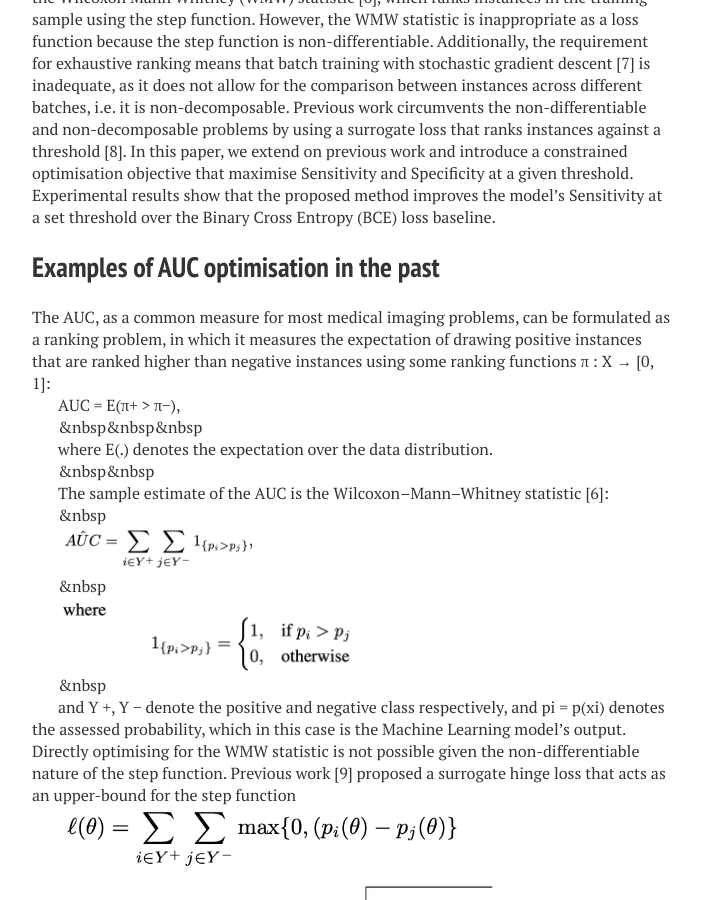
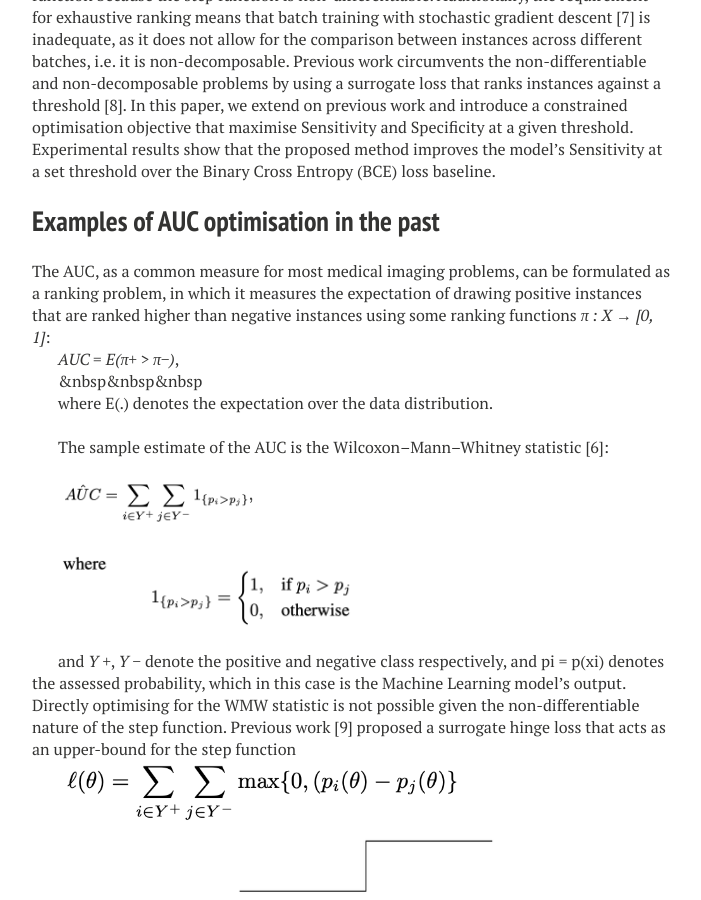
Before and after one commit to MLMogford/MLMogford.github.io, a Jekyll site: the page built from _posts/2022-08-17-maximising-sensitivity-at-fixed-specificity.md, in a window 1280 px wide and 900 px high, scrolled down 1652 px. Shown: the whole window, without its empty margins (288-989 px from the left). Built offline with Jekyll 4.4.1, drawn with Linux system fonts in a browser that asks for light colours; nearby versions of some CDN libraries.

Commit message:
Update 2022-08-17-maximising-sensitivity-at-fixed-specificity.md

```diff
--- a/_posts/2022-08-17-maximising-sensitivity-at-fixed-specificity.md
+++ b/_posts/2022-08-17-maximising-sensitivity-at-fixed-specificity.md
@@ -16,7 +16,7 @@ Conversely, Sensitivity is the reason for the program’s existence, and the max
 
 <!-- ![ROC curve](/images/ROC.png) -->
 
-<img src="https:/images/ROC.png" width="1000">
+<img src="https:/images/ROC.png" width="600">
 
 
 <!-- ![image](https://your-image-url.type) with <img src="https://your-image-url.type" width="600"> -->
@@ -28,35 +28,35 @@ Optimising for AUC related metrics can be difficult as it involves ranking posit
 
 ## Examples of AUC optimisation in the past
 
-The AUC, as a common measure for most medical imaging problems, can be formulated as a ranking problem, in which it measures the expectation of drawing positive instances that are ranked higher than negative instances using some ranking functions π : X → [0, 1]:
+The AUC, as a common measure for most medical imaging problems, can be formulated as a ranking problem, in which it measures the expectation of drawing positive instances that are ranked higher than negative instances using some ranking functions _π : X → [0, 1]_:
 
-AUC = E(π+ > π−),
+_AUC = E(π+ > π−)_,
 
 &nbsp&nbsp&nbsp
 
 where E(.) denotes the expectation over the data distribution.
 
-&nbsp&nbsp
+&nbsp;
 
 The sample estimate of the AUC is the Wilcoxon–Mann–Whitney statistic [6]:
 
 
-&nbsp
+&nbsp;
 
 
 <!-- ![1wmw](/images/equations/1wmw-stat.png) -->
 <img src="https:/images/equations/1wmw-stat.png" width="200">
 
-&nbsp
+&nbsp;
 
 
 
 <!-- ![2wmw-stat](/images/equations/2wmw-stat.png) -->
 <img src="https:/images/equations/2wmw-stat.png" width="300">
 
-&nbsp
+&nbsp;
 
-and Y +, Y − denote the positive and negative class respectively, and pi = p(xi) denotes the assessed probability, which in this case is the Machine Learning model’s output. Directly optimising for the WMW statistic is not possible given the non-differentiable nature of the step function. Previous work [9] proposed a surrogate hinge loss that acts as an upper-bound for the step function
+and _Y +_, _Y −_ denote the positive and negative class respectively, and pi = p(xi) denotes the assessed probability, which in this case is the Machine Learning model’s output. Directly optimising for the WMW statistic is not possible given the non-differentiable nature of the step function. Previous work [9] proposed a surrogate hinge loss that acts as an upper-bound for the step function
 
 
 <!-- ![3hinge](/images/equations/3hinge.png) -->
@@ -95,7 +95,7 @@ Sensitivity@Specificity
 
 
 α : the target specificity
-*b* : the threshold at which the classification should be made
+_b_ : the threshold at which the classification should be made
 
 
 <!-- ![6-send-and-spec](/images/equations/6-send-and-spec.png) -->
```
